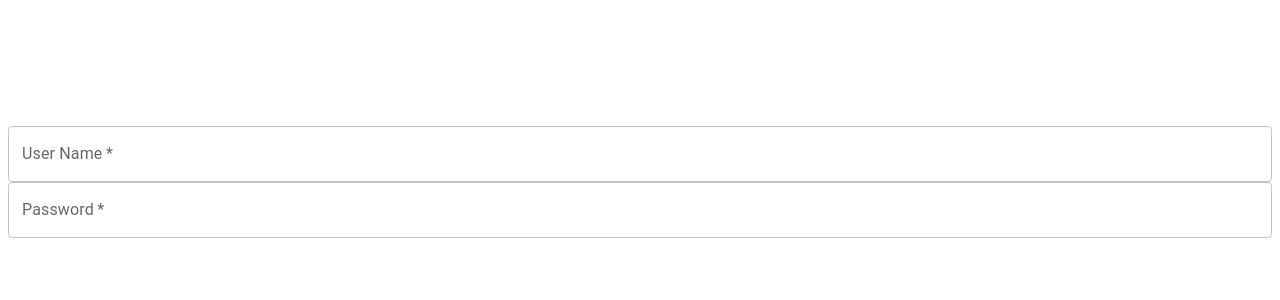
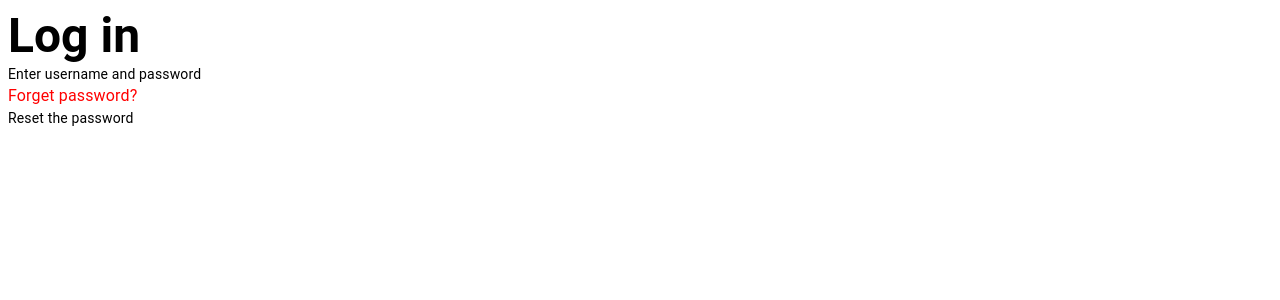
Before and after one commit to Aadhil-official/Hotel-Booking-PRJCT, a React (Vite) app: page /login in a window 1280 px wide. Shown: the top 300 px of the page. Built offline with nearby package versions, Linux system fonts and the light colour scheme.

Commit message:
Add signin

```diff
--- a/src/Pages/BookRoom.jsx
+++ b/src/Pages/BookRoom.jsx
@@ -1,19 +1,29 @@
 import React from 'react'
-import { Nav, ReserveRoomForm} from '../Components/Index'
-import { Grid } from '@mui/material'
+import { Nav, ReserveRoomForm } from '../Components/Index'
+import { createTheme, Grid, ThemeProvider, useMediaQuery, useTheme } from '@mui/material'
 import '../Styles/Pages/BookRoom.css'
 
+const customtheme = createTheme();
+
 function BookRoom() {
+
+  // const theme = useTheme();
+  const isSmaller = useMediaQuery('(max-width:700px)');
+
   return (
     <div>
-        <Nav/>
-        <br/><br/><br/>
+      <ThemeProvider theme={customtheme}>
+        <Nav />
+        <br /><br /><br />
+        {isSmaller &&
+          <br />}
         <Grid container justifyContent='center'>
-        {/* <Grid item xl={4.75} lg={4.65} md={4} xs={1} sm={3}></Grid> */}
-        <Grid item xl={3.5} lg={4} md={6.2} xs={10} sm={9} className="box">
-            <ReserveRoomForm/>
+          {/* <Grid item xl={4.75} lg={4.65} md={4} xs={1} sm={3}></Grid> */}
+          <Grid item xl={3.5} lg={4} md={6.2} xs={10} sm={9} className="box">
+            <ReserveRoomForm />
+          </Grid>
         </Grid>
-        </Grid>
+      </ThemeProvider>
     </div>
   )
 }
--- a/src/Pages/BrowseAllRoom.jsx
+++ b/src/Pages/BrowseAllRoom.jsx
@@ -1,6 +1,6 @@
 import React, { useEffect, useState } from 'react'
 import Nav from '../Components/Nav'
-import { Grid, Pagination } from '@mui/material'
+import { createTheme, Grid, Pagination, responsiveFontSizes, ThemeProvider, Typography } from '@mui/material'
 import axios from 'axios';
 
 function BrowseAllRoom() {
@@ -46,17 +46,30 @@ function BrowseAllRoom() {
         setCurrentPage(value);
     };
 
+    let theme = createTheme();
+
     return (
         <div>
             <Nav />
             <br /><br /><br />
-            {currentRooms.map((room, index) => (
+            {currentRooms.length > 0 ? currentRooms.map((room, index) => (
                 <Grid container key={index}>
                     <Grid item xs={3} >
                         <img src={room.image} alt="room image" />
                     </Grid>
                 </Grid>
-            ))}
+            )) :
+                <Grid container textAlign='center' sx={{ marginTop: '15%', marginBottom: '15%' }}>
+                    <Grid item xs={12}>
+                        <ThemeProvider theme={createTheme(responsiveFontSizes(theme))}>
+                            <Typography variant='h3'>
+                                No Hotels Available
+                            </Typography>
+                        </ThemeProvider>
+                    </Grid>
+                </Grid>
+            }
+
             <Pagination
                 count={Math.ceil(filteredRooms.length / roomsPerPage)}
                 variant='outlined'
--- a/src/Pages/SignIn.jsx
+++ b/src/Pages/SignIn.jsx
@@ -1,33 +1,41 @@
-import { Box, TextField } from '@mui/material'
+import { Box, createTheme, Grid, responsiveFontSizes, TextField, ThemeProvider, Typography } from '@mui/material'
 import React from 'react'
 
 function SignIn() {
+
+    let theme = createTheme();
+    theme = responsiveFontSizes(theme);
+
     return (
         <div>
-            <Box
-                type='form'
-                sx={{
-                    display: 'flex',
-                    flexDirection: 'column',
-                    marginTop: '10%'
-                }}
-            >
-                <TextField
-                    type='text'
-                    label='User Name'
-                    variant='outlined'
-                    fullWidth
-                    required
-                />
+            <Grid container>
+                <Grid item xs={12}>
+                    <ThemeProvider theme={theme}>
+                        <Typography variant='h3' sx={{ fontWeight: 'bold',color:'' }}>
+                            Log in
+                        </Typography>
+                    </ThemeProvider>
+                </Grid>
 
-                <TextField
-                    type='password'
-                    label='Password'
-                    variant='outlined'
-                    fullWidth
-                    required
-                />
-            </Box>
+                <Grid item xs={12}>
+                    <ThemeProvider theme={theme}>
+                        <Typography variant='body2'>
+                            Enter username and password
+                        </Typography>
+                    </ThemeProvider>
+                </Grid>
+
+                <Grid item xs={12} sx={{ fontWeight: 'bold' }}>
+                    <ThemeProvider theme={theme}>
+                        <Typography variant='body1' color='red'>
+                            Forget password?
+                        </Typography>
+                        <Typography variant='body2'>
+                            Reset the password
+                        </Typography>
+                    </ThemeProvider>
+                </Grid>
+            </Grid>
         </div>
     )
 }
```
Also changed, not shown: src/Components/LoginForm.jsx (added, +35 -0 lines).
